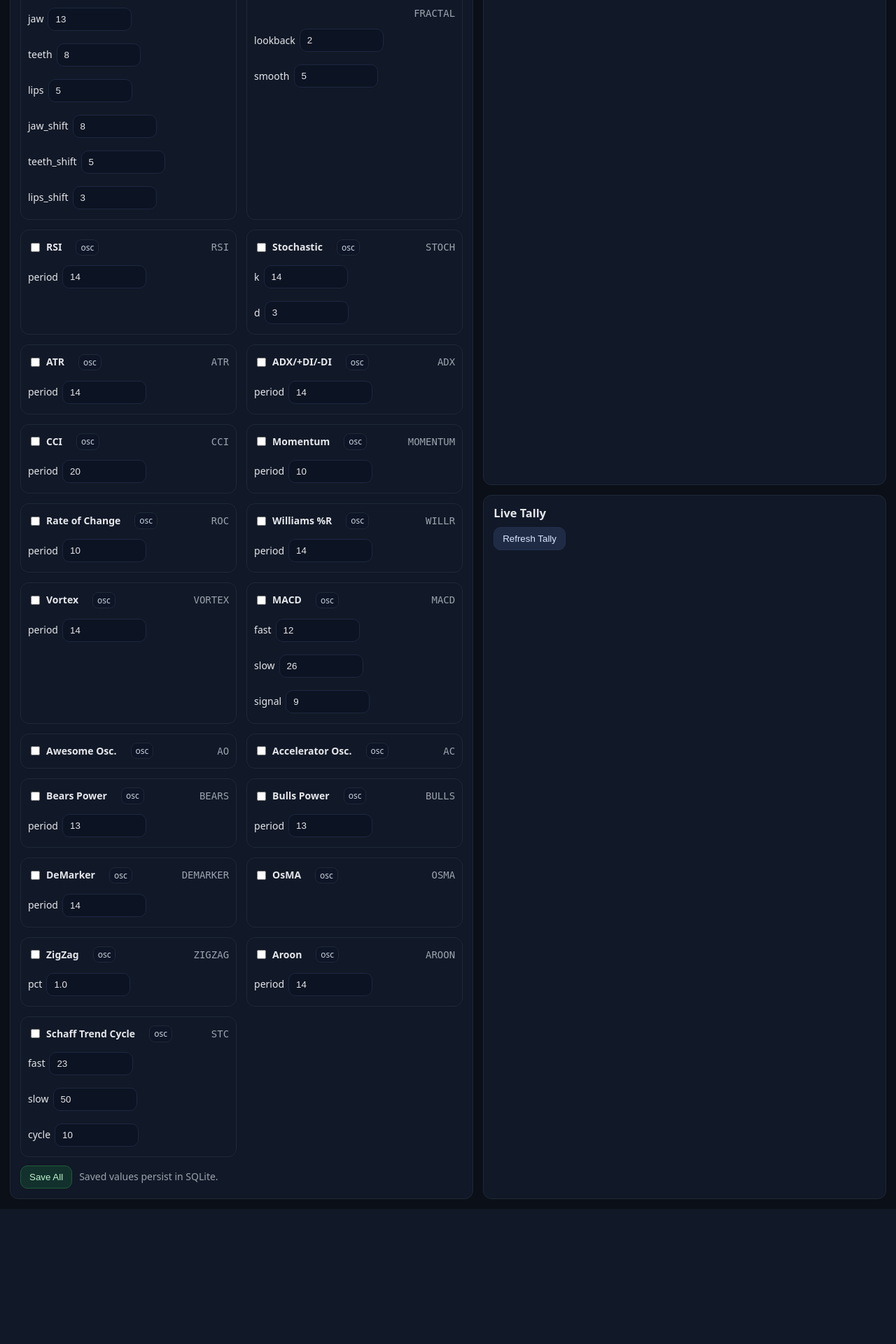
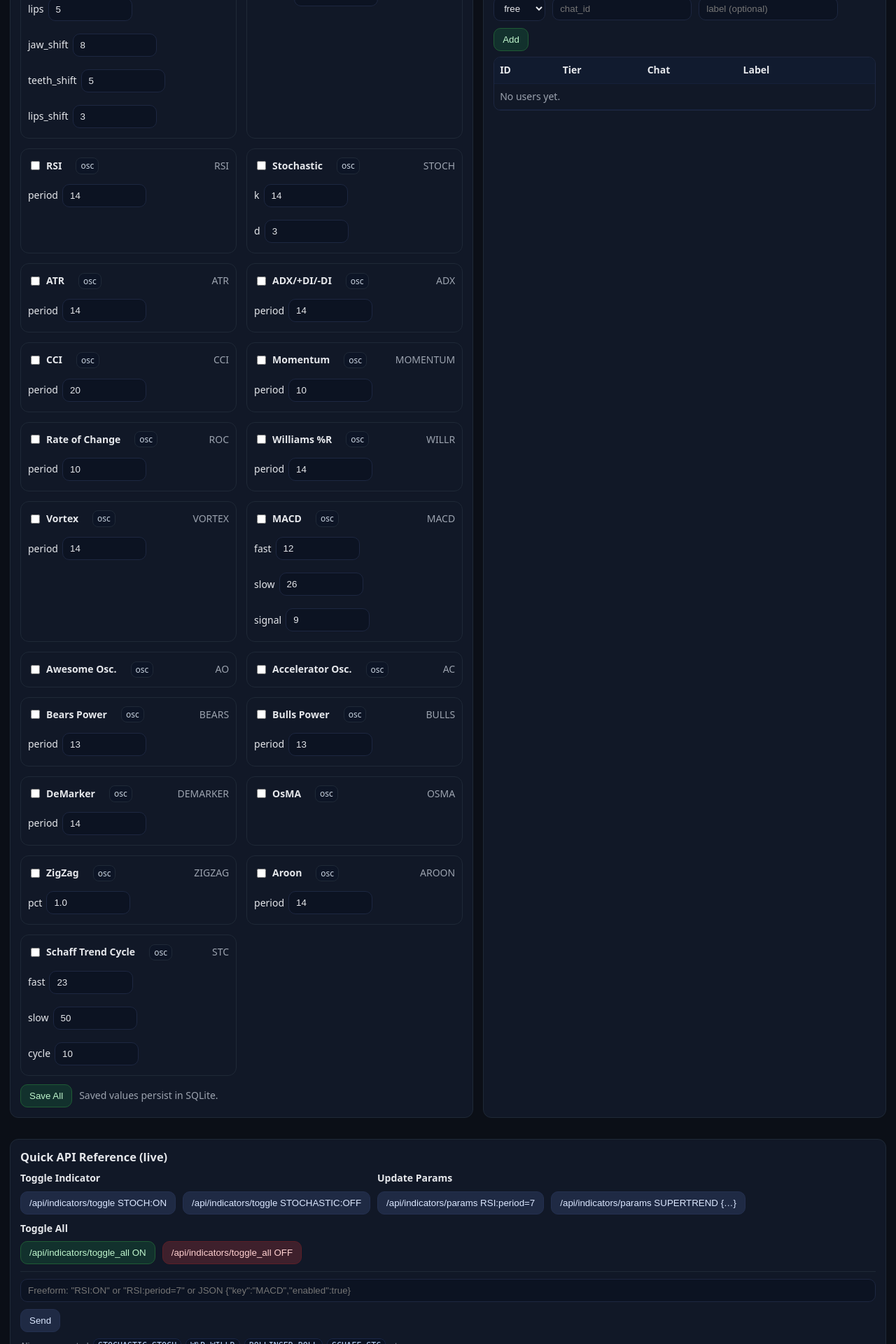
Before and after one commit to Fanatic1989/pocket-option-signals, a Flask app: page /dashboard in a window 1280 px wide. Shown: the part 2080-4000 px from the top of the page at 70% size. Before the commit the page ends 3807 px from the top, so only its background shows below. Run offline with Flask 3, Linux system fonts and the light colour scheme; the visitor is signed in with stand-in values (Sample User, id 1); data comes from the database, SQL or seed files in the repository.

Commit message:
Update dashboard.html

```diff
--- a/templates/dashboard.html
+++ b/templates/dashboard.html
@@ -24,6 +24,7 @@
     .btn.ok{background:rgba(22,163,74,.18);border-color:#1f5b35;color:#bff6cd}
     .btn.stop{background:rgba(239,68,68,.2);border-color:#5b1f27;color:#ffd0d0}
     .btn.ghost{background:transparent;border-color:var(--line);color:var(--muted)}
+    .btn.warn{background:rgba(245,158,11,.18);border-color:#7a5a12;color:#ffe0a6}
     input, select, textarea{
       background:#0c1322;border:1px solid #1d2741;color:var(--text);
       border-radius:10px;padding:8px 10px;outline:none
@@ -57,8 +58,8 @@
     .checkbox-col{columns:3}
     @media (max-width:1100px){ .cols{grid-template-columns:1fr} .checkbox-col{columns:2} }
     @media (max-width:640px){ .checkbox-col{columns:1} }
-    .mono{font-family:ui-monospace,monospace}
-    .code{font-family:ui-monospace,monospace;font-size:12px;white-space:pre-wrap}
+    code{background:#0a1222;border:1px solid #1b2747;padding:2px 6px;border-radius:8px;color:#bcd7ff}
+    .mono{font-family:ui-monospace, Menlo, Consolas, monospace}
   </style>
 </head>
 <body>
@@ -98,7 +99,7 @@
         <input type="password" name="password" placeholder="Password" required />
         <button class="btn ok">Login</button>
       </form>
-      <div class="mt12"><small class="muted">Default password is "admin" (env: ADMIN_PASSWORD).</small></div>
+      <div class="mt12"><small class="muted">Default password is "admin" (env: <code>ADMIN_PASSWORD</code>).</small></div>
     </div>
   {% else %}
 
@@ -150,21 +151,6 @@
     </div>
   </div>
 
-  {# ------------------- QUICK API REFERENCE ------------------- #}
-  <div class="panel">
-    <div class="row">
-      <strong>Quick API Reference</strong>
-      <span class="pill">click to try</span>
-    </div>
-    <div class="mt8 row">
-      <button class="btn" onclick="apiToggle('STOCH', true)">/api/indicators/toggle STOCH:ON</button>
-      <button class="btn" onclick="apiToggle('STOCHASTIC', false)">/api/indicators/toggle STOCHASTIC:OFF</button>
-      <button class="btn" onclick="apiParams('RSI', {period: 7})">/api/indicators/params RSI:period=7</button>
-      <button class="btn" onclick="apiParams('SUPERTREND', {period: 12, mult: 2.5})">/api/indicators/params SUPERTREND</button>
-    </div>
-    <div id="apiRefOut" class="code mt8"></div>
-  </div>
-
   {# ------------------- MAIN GRID ------------------- #}
   <div class="grid cols">
     <div class="panel">
@@ -184,7 +170,7 @@
             <label class="w100">Manual symbols (space or comma separated)
               <textarea name="symbols_text" placeholder="frxEURUSD frxGBPUSD ...">{{ ' '.join(cfg.get('symbols_raw', [])) }}</textarea>
             </label>
-            <label><input type="checkbox" name="convert_po" checked> Convert PO→Deriv</label>
+            <label><input type="checkbox" name="convert_po"> Convert PO→Deriv</label>
           </div>
           <div>
             <div class="row">
@@ -239,7 +225,7 @@
               <div class="row">
                 <label><input type="checkbox" name="ind_{{ key }}" {{ 'checked' if block.get('enabled') else '' }}> <strong>{{ spec.title }}</strong></label>
                 <span class="pill">{{ spec.panel }}</span>
-                <span class="muted right mono">{{ key }}</span>
+                <span class="muted right">{{ key }}</span>
               </div>
               {% if spec.fields %}
                 <div class="row mt8" style="flex-wrap:wrap">
@@ -285,7 +271,7 @@
           </div>
           <div class="mt8">
             <input class="w100" name="bt_symbols" placeholder="Optional override: symbols (comma or space) e.g. frxEURUSD,frxGBPUSD" />
-            <label class="mt8"><input type="checkbox" name="convert_po_bt" checked> Convert PO→Deriv (for the above box)</label>
+            <label class="mt8"><input type="checkbox" name="convert_po_bt"> Convert PO→Deriv (for the above box)</label>
           </div>
           <div class="row mt8">
             <label>CSV (optional) <input type="file" name="bt_csv" accept=".csv"></label>
@@ -301,7 +287,6 @@
         </form>
         <div id="btSummary" class="mt8 muted"></div>
         <img id="btPlot" class="plot mt8" style="display:none" alt="Backtest Plot" />
-        <pre id="btStats" class="code mt8"></pre>
       </div>
 
       <div class="panel">
@@ -342,20 +327,50 @@
         </div>
       </div>
 
-      <div class="panel">
-        <h3 class="section-title">Live Tally</h3>
+    </div>
+  </div>
+
+  {# ---------------- Quick API Reference (clickable) ---------------- #}
+  <div class="panel mt16">
+    <h3 class="section-title">Quick API Reference (live)</h3>
+    <div class="row">
+      <div>
+        <div class="mb8"><strong>Toggle Indicator</strong></div>
         <div class="row">
-          <button class="btn" onclick="loadTally()">Refresh Tally</button>
-          <div id="tallyOut" class="code"></div>
+          <button class="btn" onclick="apiToggle('STOCH', true)">/api/indicators/toggle STOCH:ON</button>
+          <button class="btn" onclick="apiToggle('STOCHASTIC', false)">/api/indicators/toggle STOCHASTIC:OFF</button>
         </div>
       </div>
-
+      <div>
+        <div class="mb8"><strong>Update Params</strong></div>
+        <div class="row">
+          <button class="btn" onclick="apiParams('RSI', {period:7})">/api/indicators/params RSI:period=7</button>
+          <button class="btn" onclick="apiParams('SUPERTREND', {period:10, mult:3})">/api/indicators/params SUPERTREND {…}</button>
+        </div>
+      </div>
+      <div>
+        <div class="mb8"><strong>Toggle All</strong></div>
+        <div class="row">
+          <button class="btn ok" onclick="apiToggleAll(true)">/api/indicators/toggle_all ON</button>
+          <button class="btn stop" onclick="apiToggleAll(false)">/api/indicators/toggle_all OFF</button>
+        </div>
+      </div>
+    </div>
+    <div class="divider"></div>
+    <div class="row">
+      <input id="apiRaw" class="w100" placeholder='Freeform: "RSI:ON" or "RSI:period=7" or JSON {"key":"MACD","enabled":true}'/>
+      <button class="btn" onclick="apiSendRaw()">Send</button>
+      <span id="apiOut" class="muted"></span>
+    </div>
+    <div class="mt8">
+      <small class="muted">Aliases supported: <code>STOCHASTIC→STOCH</code>, <code>W%R→WILLR</code>, <code>BOLLINGER→BOLL</code>, <code>SCHAFF→STC</code>, etc.</small>
     </div>
   </div>
 
   {% endif %}
 </div>
 
+{% if view != 'login' %}
 <script>
 const q = (sel,root=document)=>root.querySelector(sel);
 const statusHint = q('#statusHint');
@@ -367,7 +382,7 @@ async function postJSON(url, body){
     ...(body instanceof FormData ? {} : {headers:{'Content-Type':'application/json'}})
   });
   const js = await r.json().catch(()=>({}));
-  if(!r.ok) throw new Error(js.error || (js && JSON.stringify(js)) || 'HTTP '+r.status);
+  if(!r.ok){ throw new Error(js.error || 'HTTP '+r.status); }
   return js;
 }
 
@@ -378,7 +393,7 @@ q('#btnStart')?.addEventListener('click', async ()=>{
     const js = await postJSON('{{ url_for("dashboard.live_start") }}', {});
     statusHint.textContent = js.ok ? 'Started' : ('Failed: ' + (js.msg||''));
     refreshStatus();
-  }catch(e){ statusHint.textContent='Error starting: ' + e.message; }
+  }catch(e){ statusHint.textContent='Error starting: '+e.message; }
 });
 
 q('#btnStop')?.addEventListener('click', async ()=>{
@@ -387,7 +402,7 @@ q('#btnStop')?.addEventListener('click', async ()=>{
     const js = await postJSON('{{ url_for("dashboard.live_stop") }}', {});
     statusHint.textContent = js.ok ? 'Stopped' : ('Failed: ' + (js.msg||''));
     refreshStatus();
-  }catch(e){ statusHint.textContent='Error stopping: ' + e.message; }
+  }catch(e){ statusHint.textContent='Error stopping: '+e.message; }
 });
 
 q('#btnDbgOn')?.addEventListener('click', async ()=>{
@@ -419,7 +434,6 @@ async function runBacktest(ev){
   if(btn){ btn.disabled = true; btn.textContent = 'Running…'; }
   q('#btSummary').textContent = '';
   q('#btPlot').style.display='none';
-  q('#btStats').textContent='';
   try{
     const r = await fetch('{{ url_for("dashboard.backtest") }}', { method:'POST', body: fd });
     const js = await r.json();
@@ -427,7 +441,6 @@ async function runBacktest(ev){
       if(js.stats){
         const st = js.stats;
         q('#btSummary').textContent = `${st.wins||0}W / ${st.loss||0}L / ${st.draw||0}D — WR ${(st.win_rate||0).toFixed(1)}%`;
-        q('#btStats').textContent = JSON.stringify(st, null, 2);
       }
       if(js.plot){
         const img = q('#btPlot');
@@ -460,7 +473,6 @@ async function sendBroadcast(ev){
   }
   return false;
 }
-
 async function testAll(){
   q('#sendResult').textContent = 'Testing…';
   try{
@@ -474,37 +486,49 @@ async function testAll(){
   }
 }
 
-// ---------- Live tally panel ----------
-async function loadTally(){
-  try{
-    const r = await fetch('{{ url_for("dashboard.live_tally") }}');
-    const js = await r.json();
-    q('#tallyOut').textContent = JSON.stringify(js, null, 2);
-  }catch(e){
-    q('#tallyOut').textContent = 'Error: ' + e.message;
-  }
-}
-
-// ---------- Quick API Reference buttons ----------
+// ---------- Quick API Reference ----------
 async function apiToggle(key, enabled){
   try{
     const js = await postJSON('{{ url_for("dashboard.api_ind_toggle") }}', {key, enabled});
-    q('#apiRefOut').textContent = JSON.stringify(js, null, 2);
-  }catch(e){
-    q('#apiRefOut').textContent = 'Error: ' + e.message;
-  }
+    q('#apiOut').textContent = JSON.stringify(js);
+  }catch(e){ q('#apiOut').textContent = 'Error: '+e.message; }
 }
 async function apiParams(key, params){
   try{
     const js = await postJSON('{{ url_for("dashboard.api_ind_params") }}', {key, params});
-    q('#apiRefOut').textContent = JSON.stringify(js, null, 2);
+    q('#apiOut').textContent = JSON.stringify(js);
+  }catch(e){ q('#apiOut').textContent = 'Error: '+e.message; }
+}
+async function apiToggleAll(enabled){
+  try{
+    const js = await postJSON('{{ url_for("dashboard.api_ind_toggle_all") }}', {enabled});
+    q('#apiOut').textContent = JSON.stringify(js);
+  }catch(e){ q('#apiOut').textContent = 'Error: '+e.message; }
+}
+async function apiSendRaw(){
+  const raw = q('#apiRaw').value.trim();
+  if(!raw){ q('#apiOut').textContent = 'Enter a command first.'; return; }
+  try{
+    // Try raw to /toggle first if it looks like KEY:ON/OFF, else /params
+    if(raw.includes(':') && !raw.includes('{') && !raw.includes('=') ){
+      const js = await fetch('{{ url_for("dashboard.api_ind_toggle") }}', { method:'POST', headers:{'Content-Type':'application/json'}, body: JSON.stringify(raw) }).then(r=>r.json());
+      q('#apiOut').textContent = JSON.stringify(js);
+    }else if(raw.includes(':') && raw.includes('=')){
+      const js = await fetch('{{ url_for("dashboard.api_ind_params") }}', { method:'POST', headers:{'Content-Type':'application/json'}, body: JSON.stringify(raw) }).then(r=>r.json());
+      q('#apiOut').textContent = JSON.stringify(js);
+    }else{
+      // Try as JSON
+      const js = await fetch('{{ url_for("dashboard.api_ind_params") }}', { method:'POST', headers:{'Content-Type':'application/json'}, body: raw }).then(r=>r.json());
+      q('#apiOut').textContent = JSON.stringify(js);
+    }
   }catch(e){
-    q('#apiRefOut').textContent = 'Error: ' + e.message;
+    q('#apiOut').textContent = 'Error: '+e.message;
   }
 }
 
 // Poll status every 10s
 setInterval(refreshStatus, 10000);
 </script>
+{% endif %}
 </body>
 </html>
```
